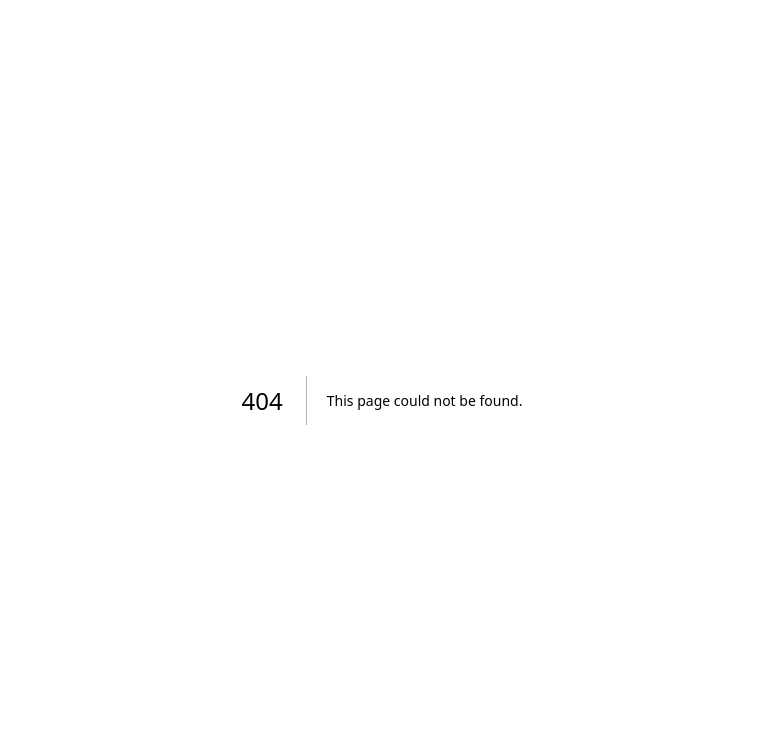
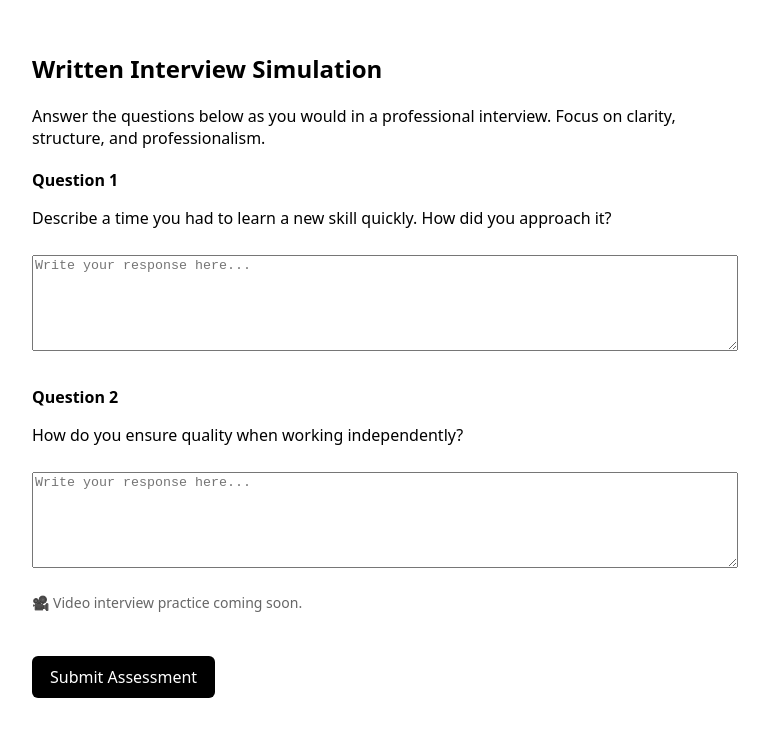
Before and after one commit to MissDaze/Recruitme, a Next.js app: page /assess/language/src/app/assess/reasoning/src/app/assess/interview in a window 1280 px wide. Before the commit this address had no page. Shown: the top 736 px of the page, without its empty margins (258-1027 px from the left). Built offline with nearby package versions, Linux system fonts and the light colour scheme.

Commit message:
Add InterviewAssessment component for interview simulation

```diff
--- /dev/null
+++ b/src/app/assess/language/src/app/assess/reasoning/src/app/assess/interview/page.tsx
@@ -0,0 +1,58 @@
+export default function InterviewAssessment() {
+  return (
+    <main style={{ padding: 32, maxWidth: 700, margin: "0 auto" }}>
+      <h2>Written Interview Simulation</h2>
+
+      <p>
+        Answer the questions below as you would in a professional interview.
+        Focus on clarity, structure, and professionalism.
+      </p>
+
+      <p style={{ fontWeight: "bold", marginTop: 20 }}>
+        Question 1
+      </p>
+      <p>
+        Describe a time you had to learn a new skill quickly. How did you
+        approach it?
+      </p>
+
+      <textarea
+        rows={6}
+        style={{ width: "100%", marginTop: 10 }}
+        placeholder="Write your response here..."
+      />
+
+      <p style={{ fontWeight: "bold", marginTop: 30 }}>
+        Question 2
+      </p>
+      <p>
+        How do you ensure quality when working independently?
+      </p>
+
+      <textarea
+        rows={6}
+        style={{ width: "100%", marginTop: 10 }}
+        placeholder="Write your response here..."
+      />
+
+      <p style={{ fontSize: 14, color: "#666", marginTop: 20 }}>
+        🎥 Video interview practice coming soon.
+      </p>
+
+      <a
+        href="/assess/results"
+        style={{
+          display: "inline-block",
+          marginTop: 30,
+          padding: "10px 18px",
+          background: "black",
+          color: "white",
+          textDecoration: "none",
+          borderRadius: 6,
+        }}
+      >
+        Submit Assessment
+      </a>
+    </main>
+  );
+}
```
